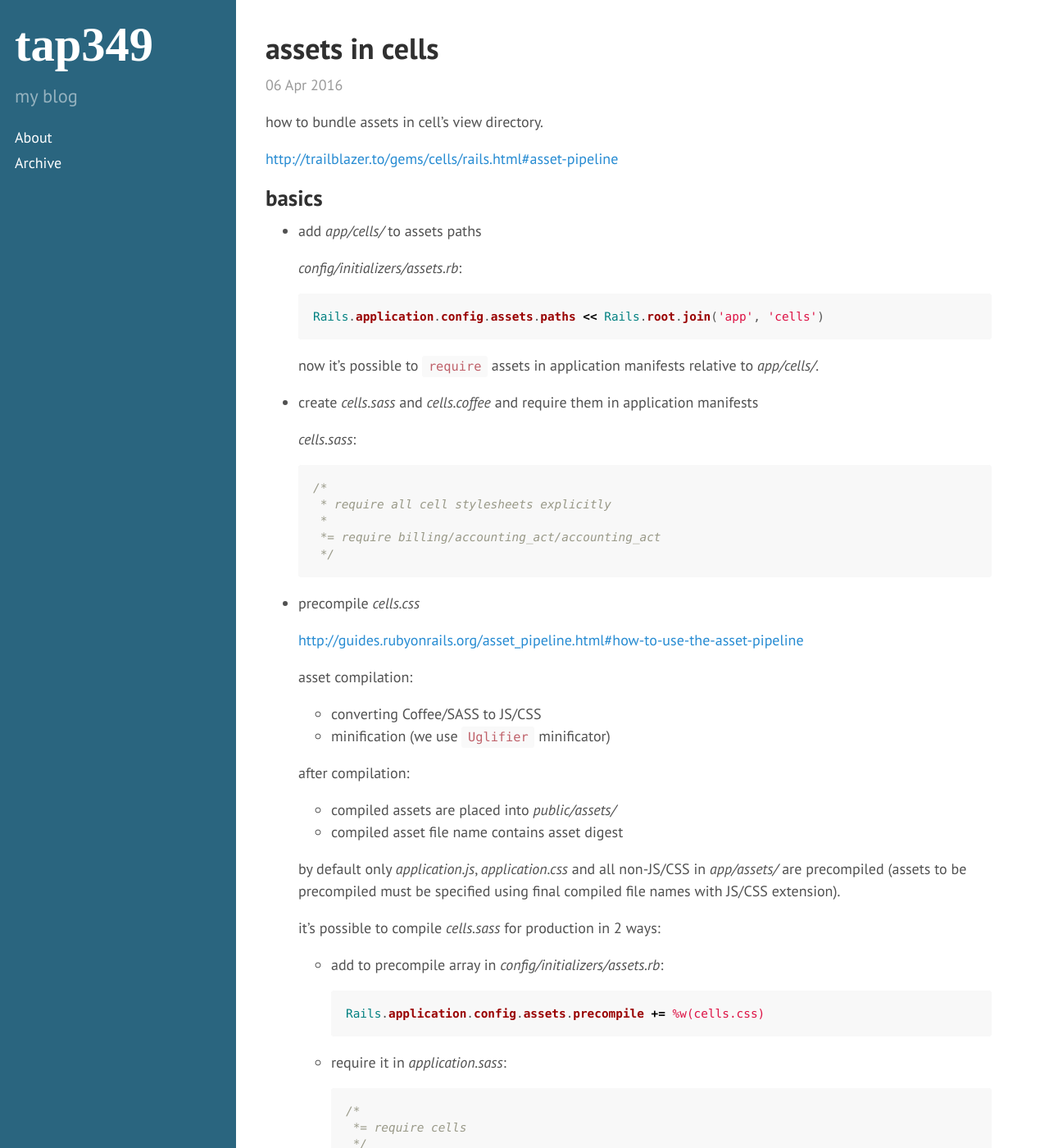
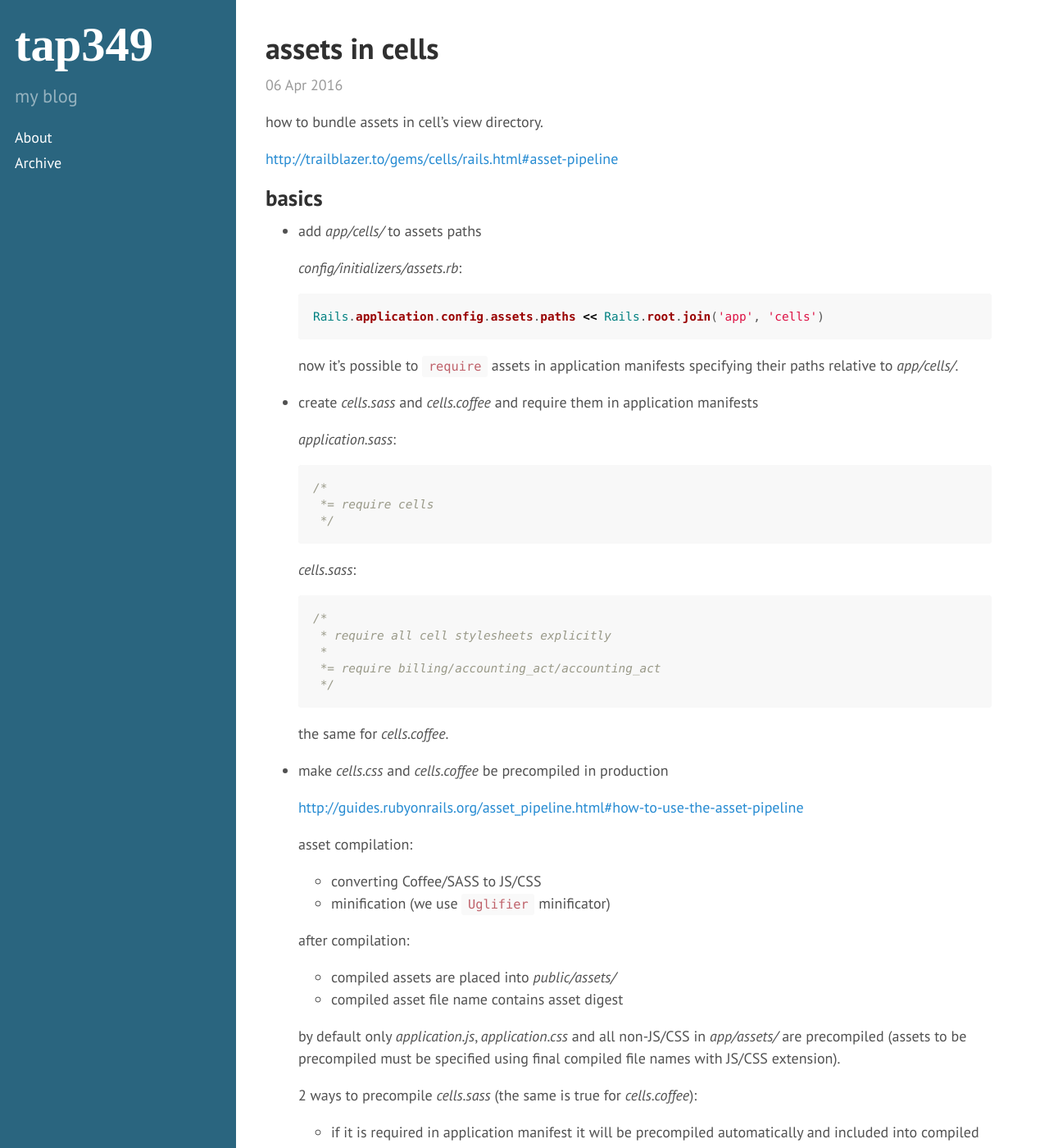
Before and after one commit to tap349/tap349.github.io, a Jekyll site: the page built from _posts/2016-04-07-assets-in-cells.md, in a window 1280 px wide and 1400 px high. Shown: the whole window at 82% size. Built offline with Jekyll 4.4.1, drawn with Linux system fonts in a browser that asks for light colours; some of the changed text lies outside the part shown.

Commit message:
update 2016-04-08_13:09:34

````diff
--- a/_posts/2016-04-07-assets-in-cells.md
+++ b/_posts/2016-04-07-assets-in-cells.md
@@ -23,9 +23,17 @@ how to bundle assets in cell's view directory.
   ```
 
   now it's possible to `require` assets in application manifests
-  relative to _app/cells/_.
+  specifying their paths relative to _app/cells/_.
 
 - create _cells.sass_ and _cells.coffee_ and require them in application manifests
+
+  _application.sass_:
+
+  ```sass
+  /*
+   *= require cells
+   */
+  ```
 
   _cells.sass_:
 
@@ -37,7 +45,9 @@ how to bundle assets in cell's view directory.
    */
   ```
 
-- precompile _cells.css_
+  the same for _cells.coffee_.
+
+- make _cells.css_ and _cells.coffee_ be precompiled in production
 
   <http://guides.rubyonrails.org/asset_pipeline.html#how-to-use-the-asset-pipeline>
 
@@ -55,20 +65,16 @@ how to bundle assets in cell's view directory.
   in _app/assets/_ are precompiled (assets to be precompiled must be
   specified using final compiled file names with JS/CSS extension).
 
-  it's possible to compile _cells.sass_ for production in 2 ways:
+  2 ways to precompile _cells.sass_ (the same is true for _cells.coffee_):
 
-  - add to precompile array in _config/initializers/assets.rb_:
+  - if it is required in application manifest it will be precompiled
+    automatically and included into compiled application manifest
+  - if it is not required in application manifest it's possible to
+    precompile it manually by adding it to precompile array in
+    _config/initializers/assets.rb_:
 
     ```ruby
     Rails.application.config.assets.precompile += %w(cells.css)
-    ```
-
-  - require it in _application.sass_:
-
-    ```sass
-    /*
-     *= require cells
-     */
     ```
 
 ## using asset tag helpers
````
